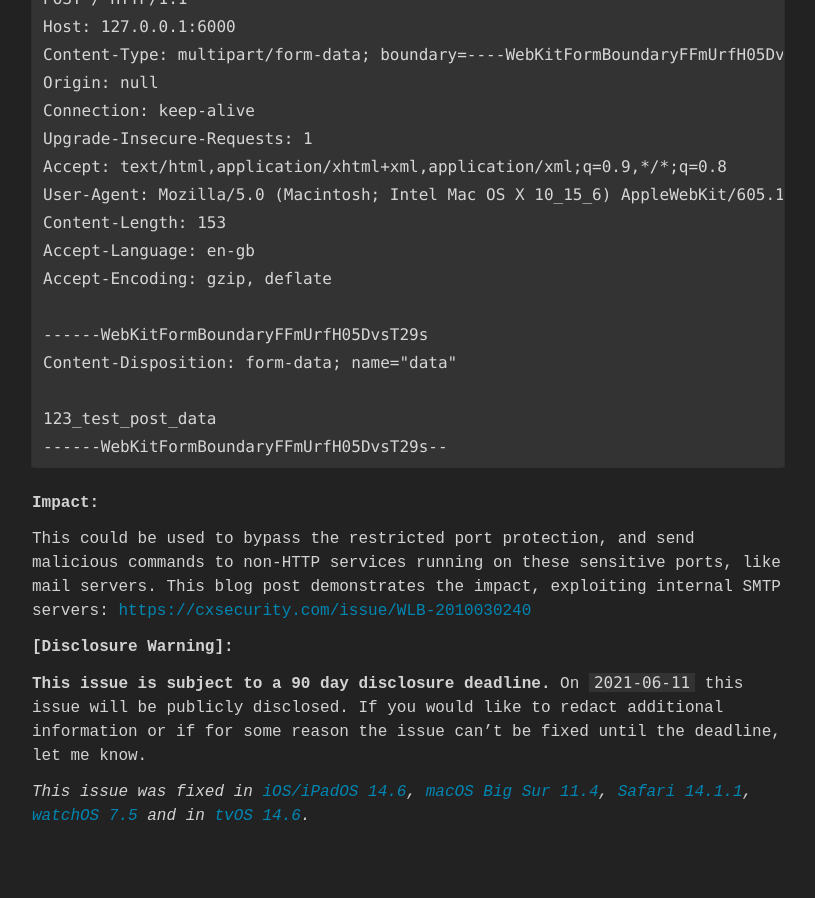
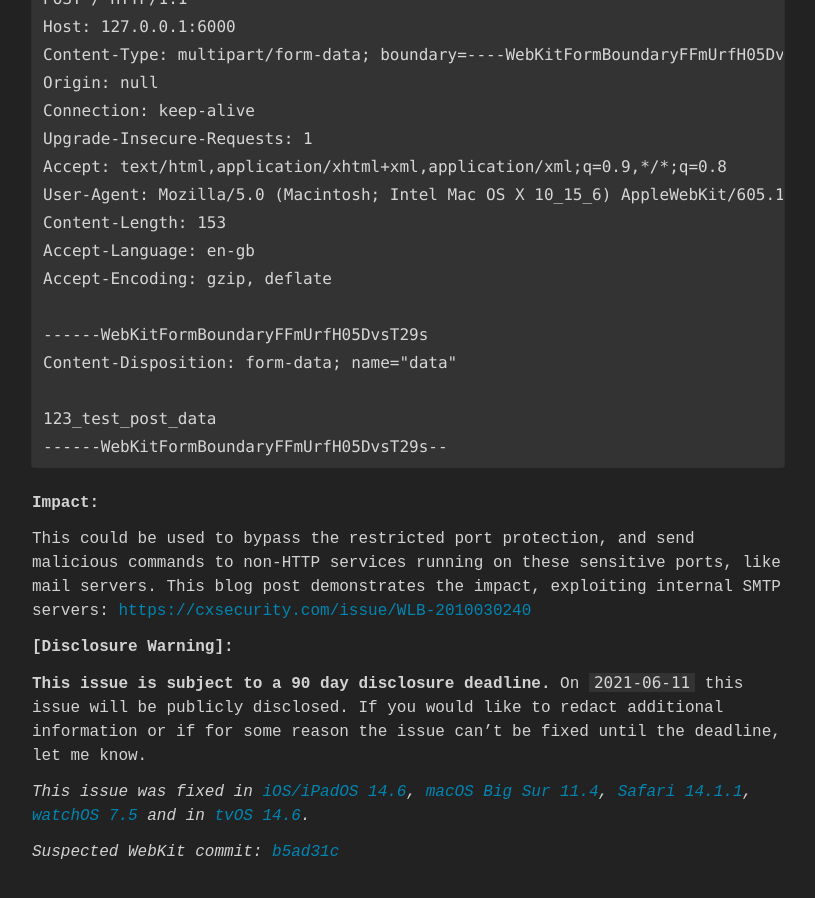
Before and after one commit to xdavidhu/feed.bugs.xdavidhu.me, a Jekyll site: the page built from _posts/2021-05-26-0007.md, in a window 1280 px wide and 900 px high, scrolled down 1061 px. Shown: the whole window, without its empty margins (232-1047 px from the left). Built offline with Jekyll 4.4.1, drawn with Linux system fonts in a browser that asks for light colours; some web fonts are replaced; before the commit the page ends 1925 px from its top, so only the background shows below that.

Commit message:
Add WebKit commmit

```diff
--- a/_posts/2021-05-26-0007.md
+++ b/_posts/2021-05-26-0007.md
@@ -67,3 +67,5 @@ This blog post demonstrates the impact, exploiting internal SMTP servers: [https
 **This issue is subject to a 90 day disclosure deadline.** On `2021-06-11` this issue will be publicly disclosed. If you would like to redact additional information or if for some reason the issue can't be fixed until the deadline, let me know.
 
 *This issue was fixed in [iOS/iPadOS 14.6](https://support.apple.com/en-us/HT212528), [macOS Big Sur 11.4](https://support.apple.com/en-us/HT212529), [Safari 14.1.1](https://support.apple.com/en-us/HT212534), [watchOS 7.5](https://support.apple.com/en-us/HT212533) and in [tvOS 14.6](https://support.apple.com/en-us/HT212532).*
+
+*Suspected WebKit commit: [b5ad31c](https://github.com/WebKit/WebKit/commit/b5ad31c21d9194b9246a5cc9f649fccbafd028f2)*
```
